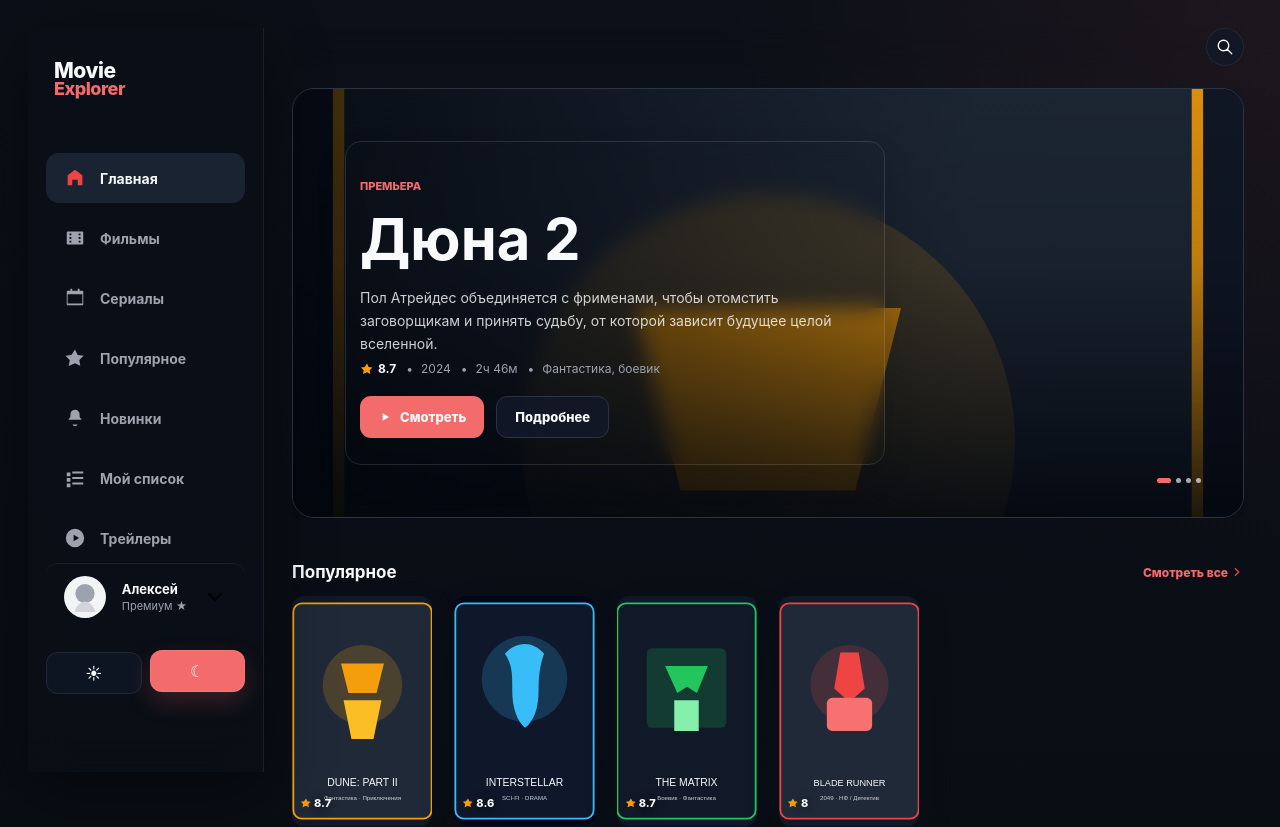
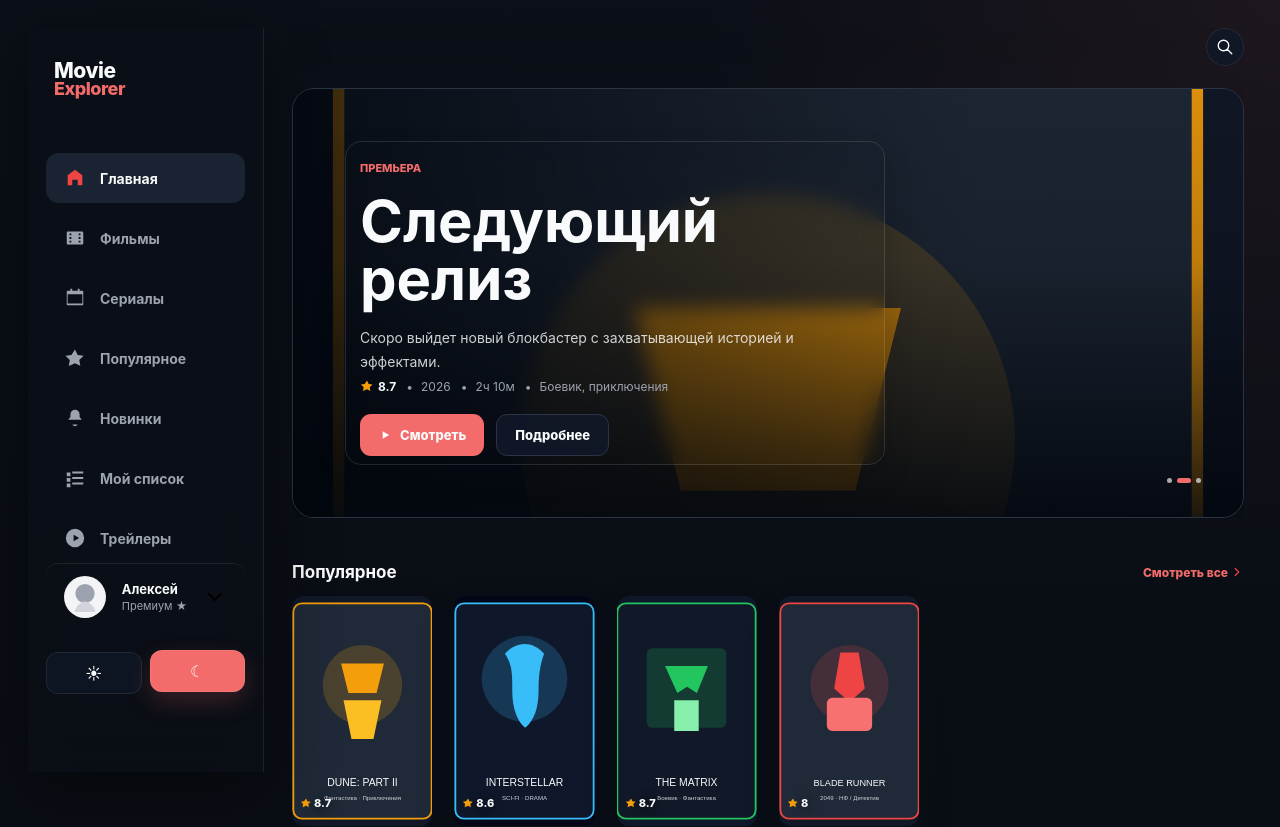
Before and after one commit to pavel-2009/movie-explorer, a React (Vite) app in the folder movie-explorer/: page / in a window 1280 px wide. Shown: the top 827 px of the page. Built offline with nearby package versions, Linux system fonts and the light colour scheme.

Commit message:
added auto sliding

```diff
--- a/movie-explorer/src/components/hero/Hero.jsx
+++ b/movie-explorer/src/components/hero/Hero.jsx
@@ -2,41 +2,94 @@ import dunePoster from '../../assets/images/posters/dune.svg'
 import playIcon from '../../assets/icons/play.svg'
 import starIcon from '../../assets/icons/star.svg'
 import { Link } from 'react-router-dom'
+import { useEffect, useState } from 'react'
 
-export function Hero() {
+const defaultSlides = [
+    {
+        id: 'dune-2',
+        image: dunePoster,
+        alt: 'Постер фильма Дюна: Часть вторая',
+        title: 'Дюна 2',
+        description: 'Пол Атрейдес объединяется с фрименами, чтобы отомстить заговорщикам и принять судьбу, от которой зависит будущее целой вселенной.',
+        year: '2024',
+        duration: '2ч 46м',
+        genre: 'Фантастика, боевик',
+        link: '/movie/dune-2'
+    },
+    {
+        id: 'new-release',
+        image: dunePoster,
+        alt: 'Постер следующего релиза',
+        title: 'Следующий релиз',
+        description: 'Скоро выйдет новый блокбастер с захватывающей историей и эффектами.',
+        year: '2026',
+        duration: '2ч 10м',
+        genre: 'Боевик, приключения',
+        link: '/movie/coming-soon'
+    },
+    {
+        id: 'classic',
+        image: dunePoster,
+        alt: 'Постер классического хита',
+        title: 'Классический хит',
+        description: 'Новая история в духе легендарных приключений для всей семьи.',
+        year: '2023',
+        duration: '1ч 58м',
+        genre: 'Драма, семейный',
+        link: '/movie/classic-hit'
+    }
+]
+
+export function Hero({ posters }) {
+    const [activeSlide, setActiveSlide] = useState(0)
+    const slides = Array.isArray(posters) && posters.length > 0 ? posters : defaultSlides
+    const currentSlide = slides[activeSlide] ?? slides[0]
+
+    useEffect(() => {
+        if (slides.length <= 1) return
+
+        const intervalId = window.setInterval(() => {
+            setActiveSlide((prev) => (prev + 1) % slides.length)
+        }, 3000)
+
+        return () => window.clearInterval(intervalId)
+    }, [slides.length])
+
     return (
         <section className="premier" aria-labelledby="premier-title">
             <article className="premier__item">
-                    <img src={dunePoster} alt="Постер фильма Дюна: Часть вторая" className="premier__item-image"/>
+                <img src={currentSlide.image} alt={currentSlide.alt} className="premier__item-image" />
                 <div className="premier__item-overlay"></div>
                 <div className="premier__item__info">
                     <p className="premier__item-premier">ПРЕМЬЕРА</p>
-                        <h1 className="premier__item-title" id="premier-title">Дюна 2</h1>
-                        <p className="premier__item-description">Пол Атрейдес объединяется с фрименами, чтобы отомстить заговорщикам и принять судьбу, от которой зависит будущее целой вселенной.</p>
+                    <h1 className="premier__item-title" id="premier-title">{currentSlide.title}</h1>
+                    <p className="premier__item-description">{currentSlide.description}</p>
                     <div className="premier__item-info">
                         <div className="premier__item-info__rating info-item">
-                                <img className="premier__item-info__rating-icon" src={starIcon} alt="Рейтинг"/>
+                            <img className="premier__item-info__rating-icon" src={starIcon} alt="Рейтинг" />
                             <span className="premier__item-info__rating-text">8.7</span>
                         </div>
-                            <span className="info-item">2024</span>
-                            <span className="info-item">2ч 46м</span>
-                            <span className="info-item last added">Фантастика, боевик</span>
+                        <span className="info-item">{currentSlide.year}</span>
+                        <span className="info-item">{currentSlide.duration}</span>
+                        <span className="info-item last added">{currentSlide.genre}</span>
                     </div>
                     <div className="premier__item-buttons">
                         <a className="premier__item-watch" href="#">
-                                <img className="premier__item-watch-icon" src={playIcon} alt="Смотреть"/>
+                            <img className="premier__item-watch-icon" src={playIcon} alt="Смотреть" />
                             <span className="premier__item-watch-text">Смотреть</span>
                         </a>
-                            <Link className="premier__item-watch info" to="/movie/dune-2">
+                        <Link className="premier__item-watch info" to={currentSlide.link}>
                             <span className="premier__item-info-text">Подробнее</span>
                         </Link>
                     </div>
                 </div>
                 <div className="premier__scroll" aria-label="Слайды">
-                        <span className="premier__scroll-dot premier__scroll-dot--active"></span>
-                        <span className="premier__scroll-dot"></span>
-                        <span className="premier__scroll-dot"></span>
-                        <span className="premier__scroll-dot"></span>
+                    {slides.map((slide, index) => (
+                        <span
+                            key={slide.id ?? index}
+                            className={`premier__scroll-dot${index === activeSlide ? ' premier__scroll-dot--active' : ''}`}
+                        />
+                    ))}
                 </div>
             </article>
         </section>
```
Lines whose indentation alone changed are shown as unchanged.
